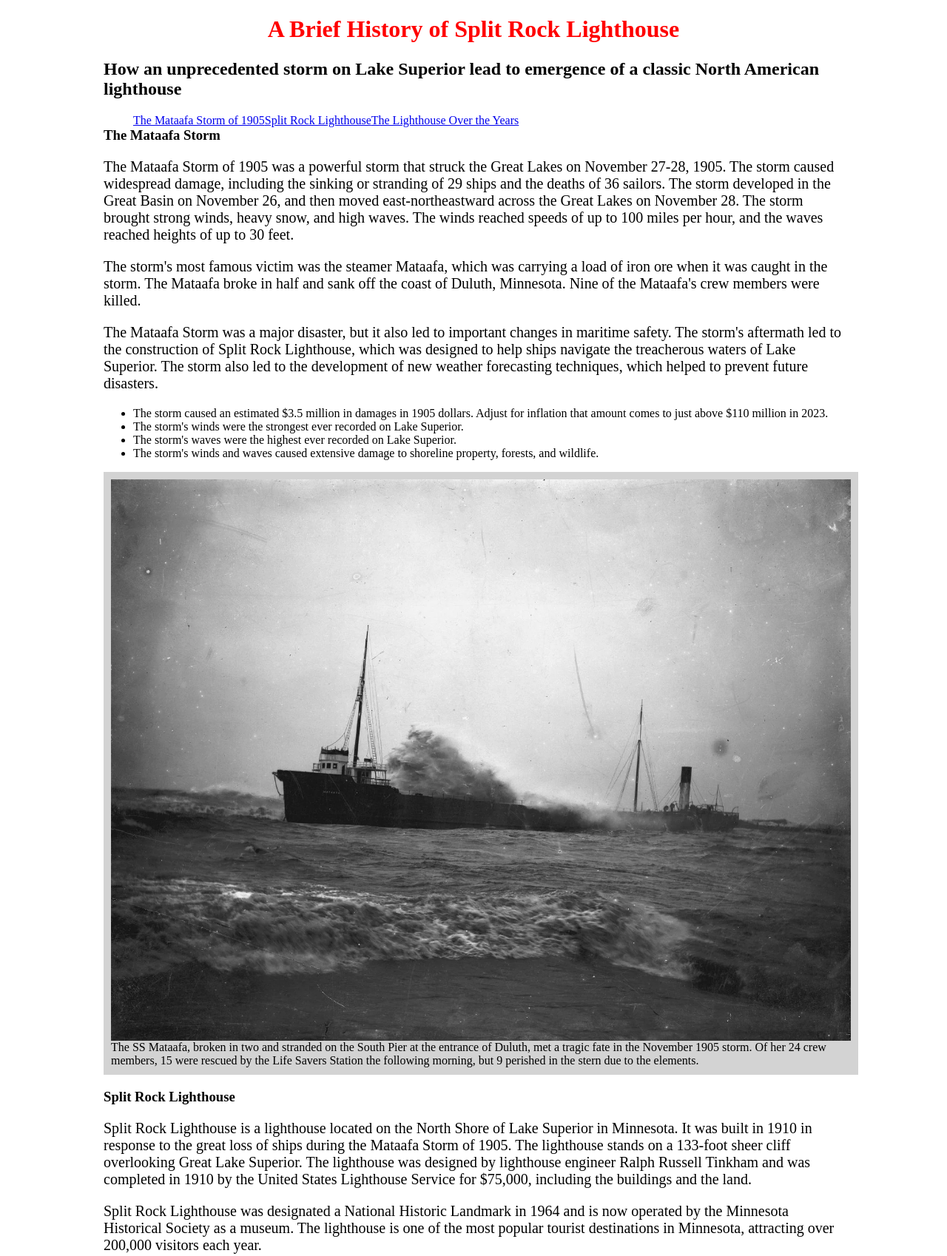
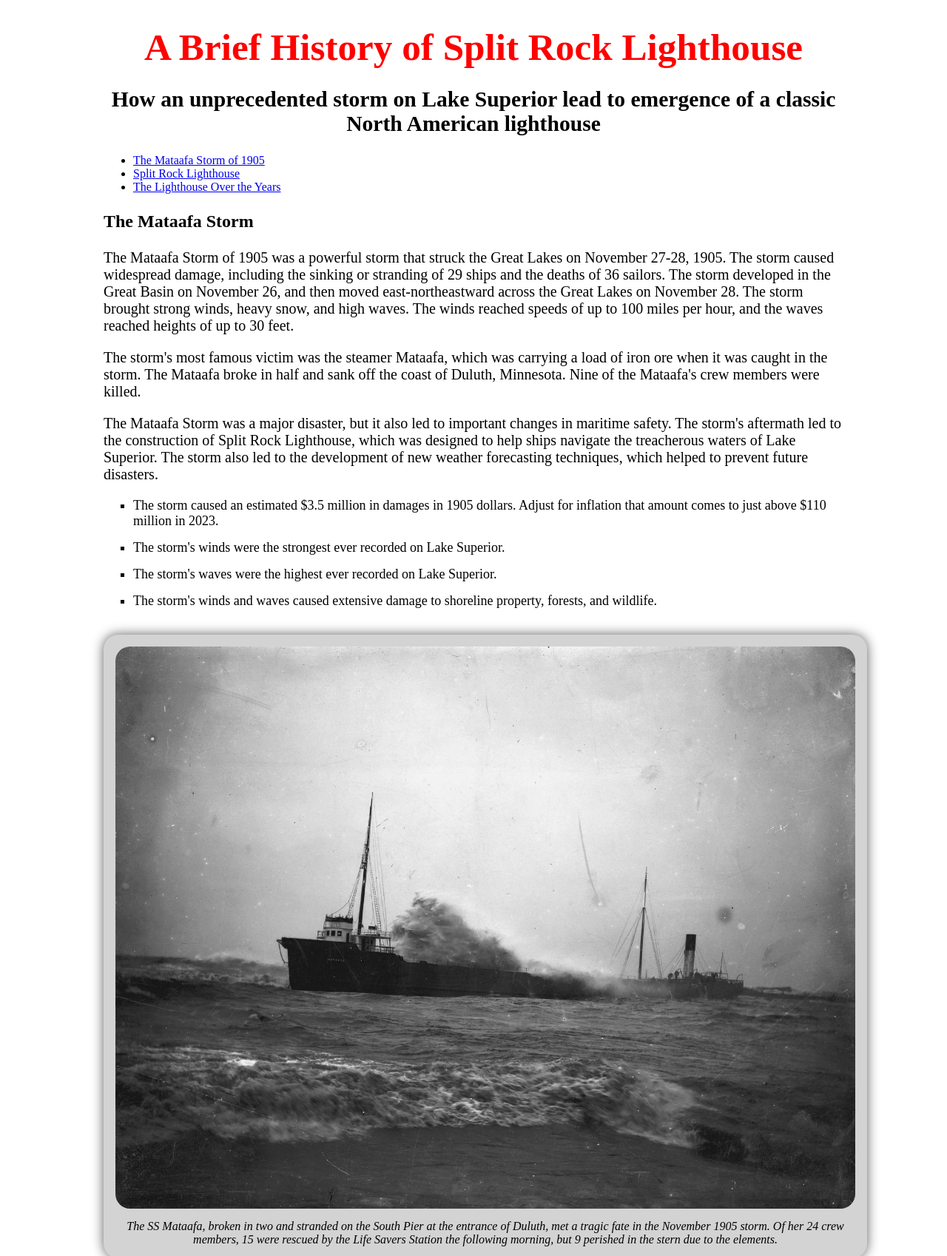
Before and after one commit to LaunchCodeAllhubs/js-assignment-4-html-me-something-AlexMerchant, a website: page index.html in a window 1280 px wide. Shown: the top 1698 px of the page at 74% size. Drawn offline with Linux system fonts and the light colour scheme.

Commit message:
Added final styliongs to list items, table, and figures.

```diff
--- a/index.html
+++ b/index.html
@@ -1,6 +1,6 @@
 <!DOCTYPE html>
 <html>
-   <head>
+   <head id="#top">
       <title>A Brief History of Split Rock Lighthouse</title>
       <link rel="stylesheet" type="text/css" href="styles.css" />
    </head>
@@ -8,7 +8,7 @@
       <!-- Write your HTML in this file! -->
       <header>
          <h1 id="mainHeading">A Brief History of Split Rock Lighthouse</h1>
-         <h2>How an unprecedented storm on Lake Superior lead to emergence of a classic North American lighthouse</h2>
+         <h2 id="subtitle">How an unprecedented storm on Lake Superior lead to emergence of a classic North American lighthouse</h2>
          <nav>
             <ul>
                <li><a href="#mataafa-storm-section">The Mataafa Storm of 1905</a></li>
@@ -65,22 +65,22 @@
                   <tr>
                      <th>Power Source</th>
                      <th>Date Introduced</th>
-                     <th>Notes</th>
+                     <th class="align-left">Notes</th>
                   </tr>
                   <tr>
                      <td>Kerosene Lamps</td>
                      <td>1910</td>
-                     <td>Original power source</td>
+                     <td class="align-left">Original power source</td>
                   </tr>
                   <tr>
                      <td>Electric Power</td>
                      <td>1927</td>
-                     <td>Lighthouse converted to electric power</td>
+                     <td class="align-left">Lighthouse converted to electric power</td>
                   </tr>
                   <tr>
                      <td>Automated</td>
                      <td>1933</td>
-                     <td>Lighthouse became the first on the Great Lakes to be operated without a human keeper</td>
+                     <td class="align-left">Lighthouse became the first on the Great Lakes to be operated without a human keeper</td>
                   </tr>
                </tbody>
             </table>
--- a/styles.css
+++ b/styles.css
@@ -1,5 +1,4 @@
-/* Required CSS styling definitions for autograde */
-
+/* START --- Required CSS styling definitions for autograde */
 body {
     display: block;
     margin: 8px;
@@ -12,6 +11,7 @@ body {
 #testP.funParagraph {
     color: green;
 }
+/* END --- Required CSS styling definitions for autograde */
 
 header {
     max-width: 1000px;
@@ -24,55 +24,90 @@ main {
     clear: both;
 }
 
+article {
+    display: block;
+    margin-bottom: 100px;;
+}
+
 footer {
     max-width: 1000px;
     margin: auto;
-}
-
-/* The actual styling */
-
-nav ul {
-    list-style-type: none;
-}
-
-nav ul li {
-    float: left;
-}
-
-li a {
-    display: block;
+    text-align: center;
 }
 
 p {
     font-size: 20px;
 }
+
+h1 {
+    text-align: center;
+    font-size: 3.2em;
+    margin-bottom: 16px;
+}
+
+h2#subtitle {
+    font-size: 1.85em;
+    text-align: center;
+}
+
+h3 {
+    font-size: 1.5em;
+}
+
 img {
     display: block;
     max-width: 100%;
     margin-left: auto;
     margin-right: auto;
+    border-radius: 20px;
+}
+
+figure img {
+    display: block;
+    max-width: 100%;
+    margin: auto auto 15px auto;
+    border-radius: 20px;
 }
 
 figure {
     width: 100%;
-    margin-left: auto;
-    margin-right: auto;
-    padding: 10px;
+    margin: 35px auto;
+    padding: 16px;
     background-color: lightgray;
+    border-radius: 20px;
+    filter: drop-shadow(0 0 8px rgb(91, 91, 91))
 }
 
-h1 {
+figcaption {
+    font-size: 16px;
+    font-style: italic;
     text-align: center;
 }
 
-#subtitle {
-
+table, th, td {
+    border-width: 2px;
+    border-collapse: collapse;
+    border-style: solid;
+    border-color: black;
+    padding: 3px 8px;
 }
 
-#testP {
-
+th.align-left, td.align-left {
+    text-align: left;
 }
 
-.funParagraph {
+td {
+    text-align: center;
+    padding: 3px 8px;
+}
 
+
+article ul {
+    padding: 15px auto;
 }
+
+article ul li {
+    list-style-type: square;
+    font-size: 18px;
+    margin-top: 15px;
+}
```
